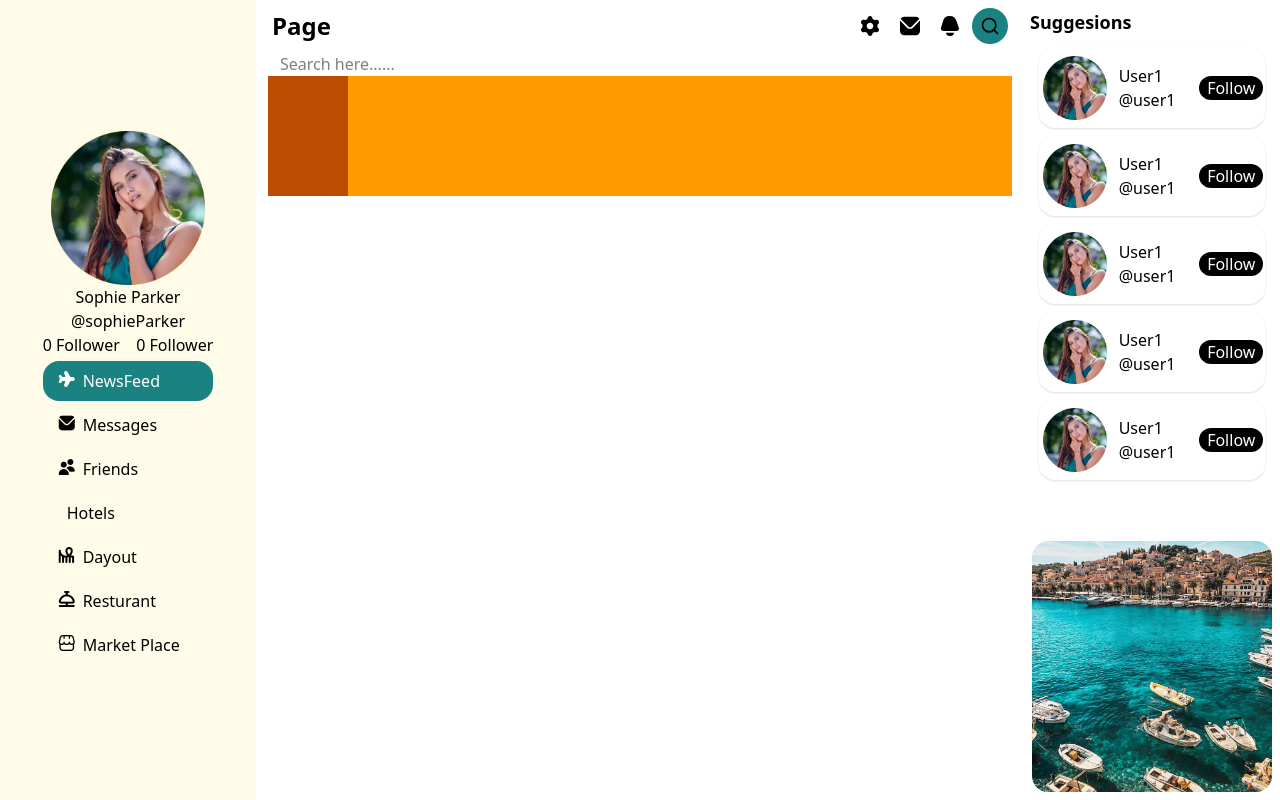
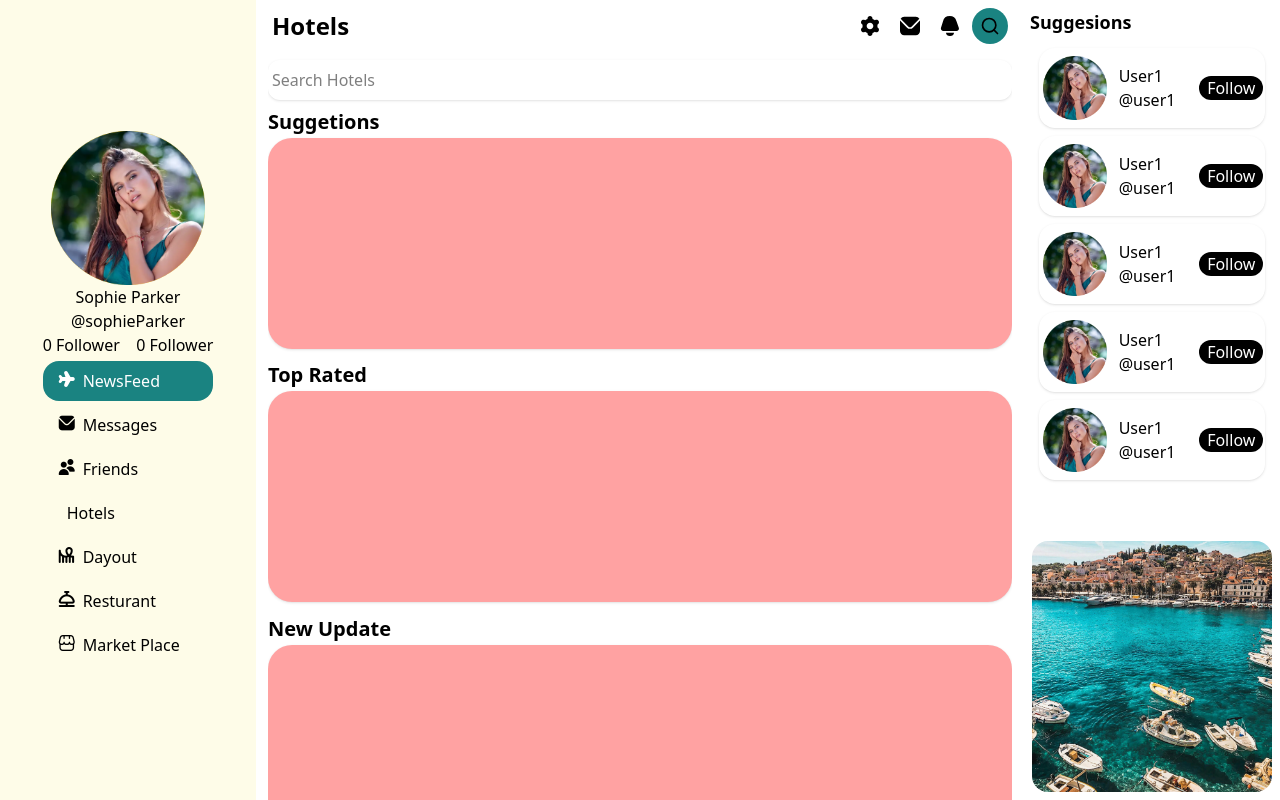
Before and after one commit to Team-Quartex/trova_react, a React (Vite) app: page /hotels in a window 1280 px wide. Built offline with nearby package versions, Linux system fonts and the light colour scheme; some icons are missing.

Commit message:
hotel basic

```diff
--- a/src/App.jsx
+++ b/src/App.jsx
@@ -10,6 +10,7 @@ import FeedMessage from './layouts/FeedMessage'
 import FeedFriends from './layouts/FeedFriends'
 import SearchLayout from './layouts/SearchLayout'
 import FeedNotification from './layouts/FeedNotification'
+import FeedHotel from './layouts/FeedHotel'
 
 const App = () => {
   return (
@@ -20,7 +21,7 @@ const App = () => {
         <Route path="friends" element={<FeedFriends />} />
         <Route path="notifications" element={<FeedNotification />} />
         <Route  path='search' element={<SearchLayout />} />
-        <Route  path='hotels' element={<SearchLayout />} />
+        <Route  path='hotels' element={<FeedHotel />} />
         <Route  path='marketplace' element={<SearchLayout />} />
         <Route  path='events' element={<SearchLayout />} />
       </Route>
--- a/src/components/ProfileNav.jsx
+++ b/src/components/ProfileNav.jsx
@@ -7,7 +7,7 @@ const ProfileNav = () => {
         { label: "NewsFeed", icon: "fi fi-sr-plane-alt",route:"/" },
         { label: "Messages", icon: "fi fi-sr-envelope",route:"/message" },
         { label: "Friends", icon: "fi fi-sr-users",route:"/friends" },
-        { label: "Hotels", icon: "fi fi-rs-dorm-room",route:"/" },
+        { label: "Hotels", icon: "fi fi-rs-dorm-room",route:"/hotels" },
         { label: "Dayout", icon: "fi fi-br-roller-coaster",route:"/home" },
         { label: "Resturant", icon: "fi fi-br-concierge-bell",route:"/home" },
         { label: "Market Place", icon: "fi fi-rr-shop",route:"/home" },
--- /dev/null
+++ b/src/components/SearchBar.jsx
@@ -0,0 +1,11 @@
+import React from 'react'
+
+const SearchBar = ({onChange}) => {
+  return (
+    <div className='w-full py-2'>
+        <input type="Search" placeholder='Search Hotels' className='shadow w-full h-[5vh] rounded-xl px-1 focus:outline-none'/>
+    </div>
+  )
+}
+
+export default SearchBar
--- /dev/null
+++ b/src/components/Section.jsx
@@ -0,0 +1,14 @@
+import React from 'react'
+
+const Section = ({title,childern}) => {
+  return (
+    <div className='w-full h-2/6 '>
+        <h1 className='text-xl font-bold mb-0.5'>{title}</h1>
+        <div className='bg-red-300 w-full h-10/12 rounded-3xl shadow'>
+            {childern}
+        </div>
+    </div>
+  )
+}
+
+export default Section
--- /dev/null
+++ b/src/layouts/FeedHotel.jsx
@@ -0,0 +1,16 @@
+import React from 'react'
+import SearchBar from '../components/SearchBar'
+import Section from '../components/Section'
+
+const FeedHotel = () => {
+  return (
+    <div className='h-full overflow-y-auto pb-8'>
+      <SearchBar/>
+      <Section title={"Suggetions"}></Section>
+      <Section title={"Top Rated"}></Section>
+      <Section title={"New Update"}></Section>
+    </div>
+  )
+}
+
+export default FeedHotel
--- a/src/pages/Home.jsx
+++ b/src/pages/Home.jsx
@@ -20,6 +20,7 @@ const Home = () => {
     if (path === '/friends') return 'Friends';
     if (path === '/notifications') return 'Notifications';
     if (path === '/search') return 'Search';
+    if(path==='/hotels') return 'Hotels';
     return 'Page';
   };
   return (
```
